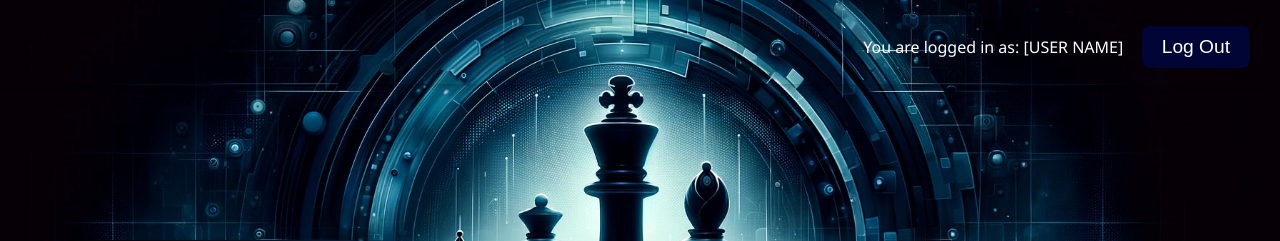
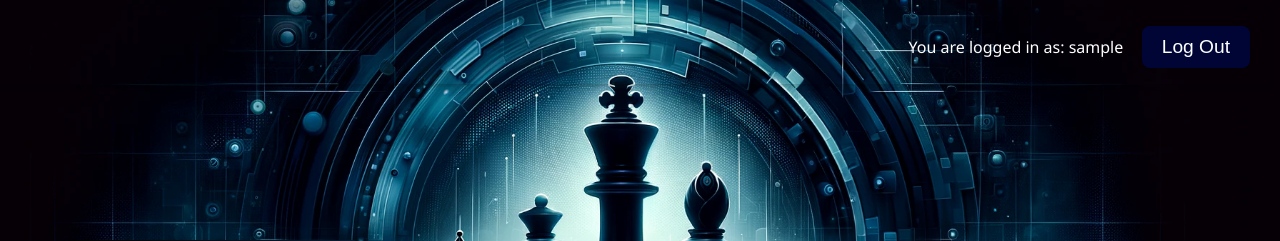
Before and after one commit to SurelyShermy/BlueBrilliantv2, a Django app: page /userdashboard/ in a window 1280 px wide. Shown: the top 241 px of the page. Run offline with Django 5.2, Linux system fonts and the light colour scheme; the visitor is signed in with stand-in values (Sample User, id 1).

Commit message:
added username display to dashboard

```diff
--- a/public/templates/public/dashboard.html
+++ b/public/templates/public/dashboard.html
@@ -26,7 +26,7 @@
 <body>
 
   <div class="top-bar">
-    <p id="userNameDisplay">You are logged in as: [USER NAME]</p>
+    <p id="userNameDisplay">You are logged in as: {{ user.username }}</p>
     <button id="logout-btn">Log Out</button>
   </div>
   <div id="sliding-text-box-left">
@@ -35,7 +35,7 @@
     <p id="totalWins"></p>
     <br />
     <p id="winRate"></p>
-    <!-- Add more content inside the text box as required -->
+
   </div>
 
   <div class="bottom-button-container">
```
